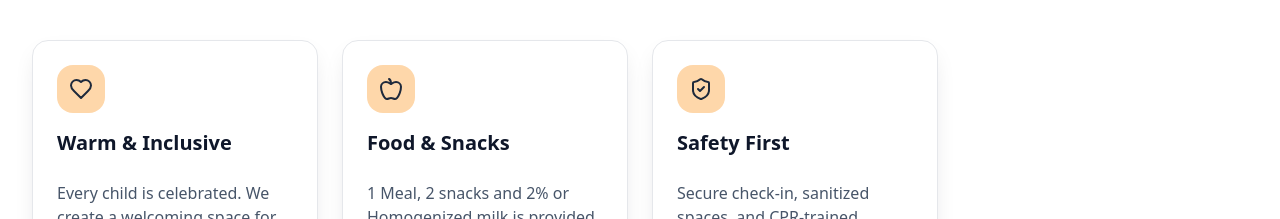
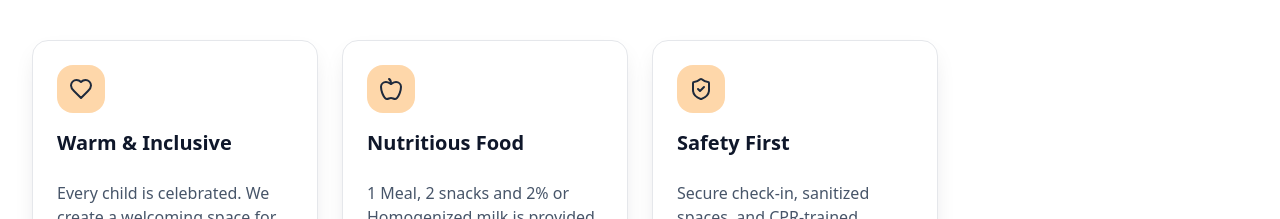
Before and after one commit to irishpaladin/AugustWebsite, a React (Vite) app: page / in a window 1280 px wide. Shown: the part 925-1144 px from the top of the page. Built offline with nearby package versions, Linux system fonts and the light colour scheme.

Commit message:
Slight alteration

```diff
--- a/src/sections/About.tsx
+++ b/src/sections/About.tsx
@@ -10,7 +10,7 @@ export default function About(){
         <SectionTitle kicker="Why Choose Us" title="Nurturing, safe, and play‑based" subtitle="Everything we do is built on love, safety, and discovery."/>
         <div className="grid gap-6 sm:grid-cols-2 lg:grid-cols-4">
           <Feature icon={<Heart className="h-6 w-6" />} title="Warm & Inclusive" desc="Every child is celebrated. We create a welcoming space for all families." />
-          <Feature icon={<Apple className="h-6 w-6" />} title="Food & Snacks" desc="1 Meal, 2 snacks and 2% or Homogenized milk is provided for children 18 months or older throughout the day." />
+          <Feature icon={<Apple className="h-6 w-6" />} title="Nutritious Food" desc="1 Meal, 2 snacks and 2% or Homogenized milk is provided for children 18 months or older throughout the day." />
           <Feature icon={<ShieldCheck className="h-6 w-6"/>} title="Safety First" desc="Secure check‑in, sanitized spaces, and CPR‑trained educators."/>
           {/* <Feature icon={<Baby className="h-6 w-6"/>} title="Play‑Based Learning" desc="Curiosity‑driven curriculum aligned with early learning standards."/> */}
         </div>
```
